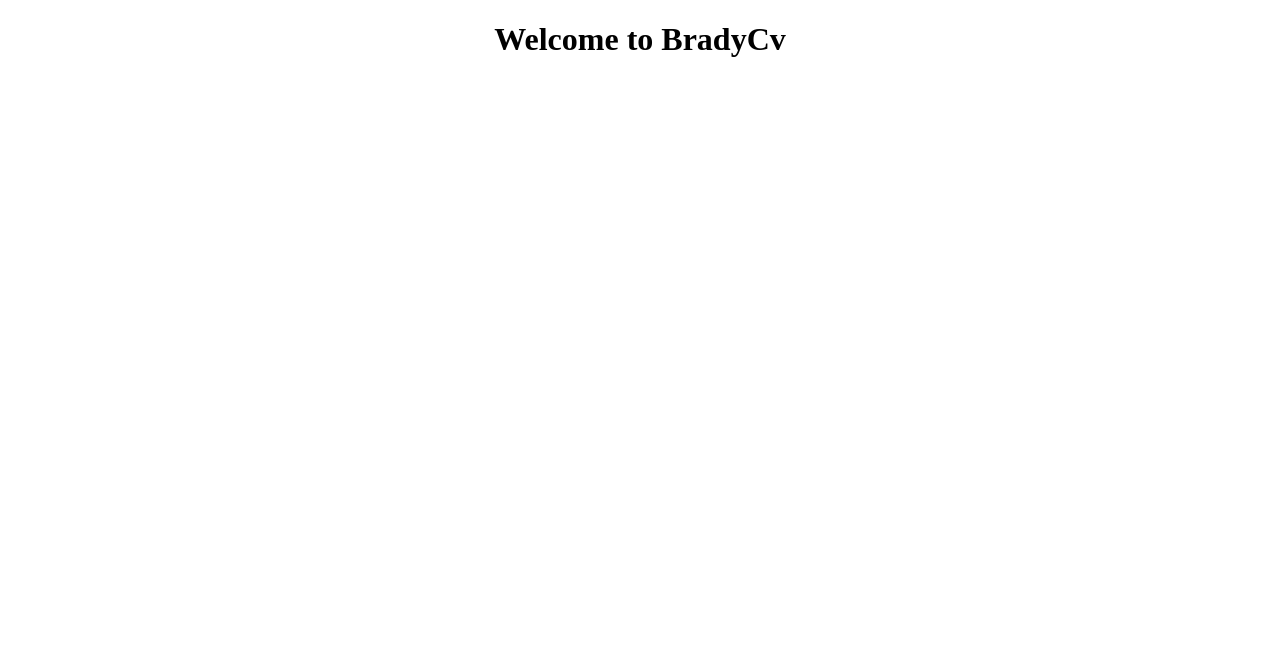
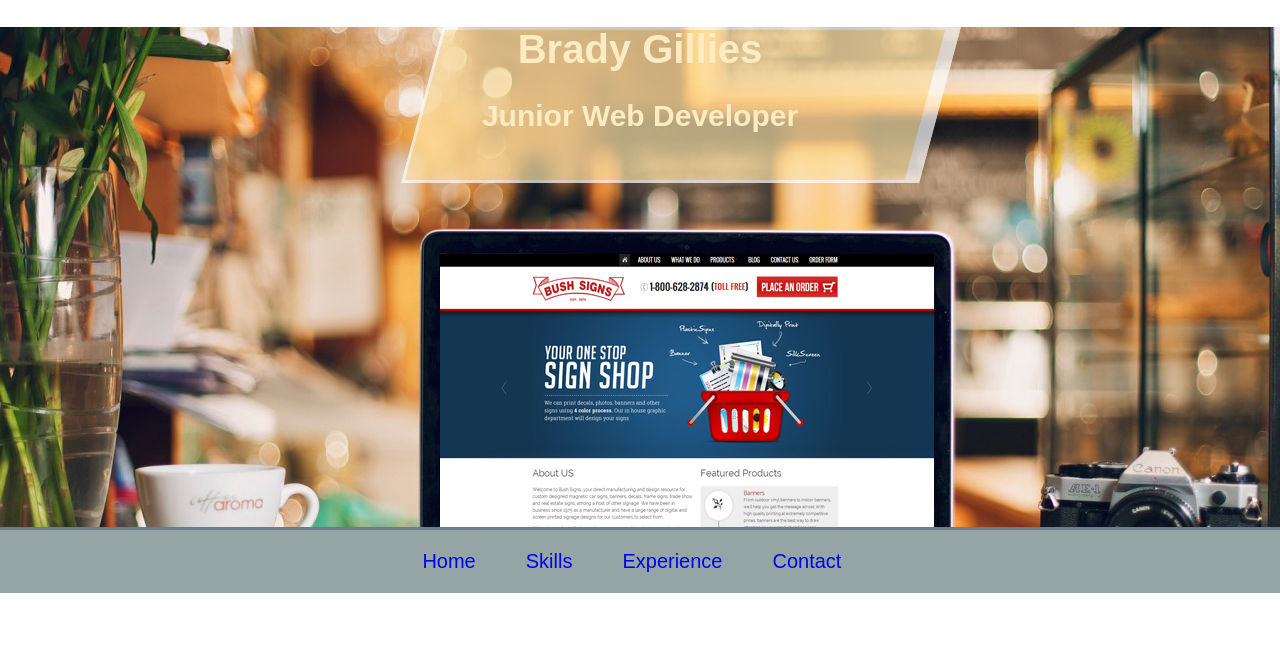
Before and after one commit to bradymat/bradyCv, a React app: page / in a window 1280 px wide. Built offline with nearby package versions, Linux system fonts and the light colour scheme.

Commit message:
playing with angled divs

```diff
--- a/components/app.js
+++ b/components/app.js
@@ -1,4 +1,5 @@
 import React, { Component } from 'react'
+import Navbar from './navbar'
 
 class App extends Component {
 
@@ -7,7 +8,12 @@ class App extends Component {
   }
 
   render () {
-    return <h1>Welcome to {this.props.name}</h1>
+
+    return (
+    <div>
+    <Navbar/>
+    <h1>Welcome to {this.props.name}</h1>
+    </div>)
   }
 
 }
--- /dev/null
+++ b/components/navbar.js
@@ -0,0 +1,20 @@
+import React from 'react'
+
+const Navbar = (props) => {
+  return (
+    <div>
+      <div className='bannerImage'>
+        <div className='image'></div>
+        <div className='name'></div>
+        <div className='nameText'><h1>Brady Gillies</h1><h2>Junior Web Developer</h2></div>
+      </div>
+      <div className='navbar'>
+        <div className='navButton'><a href='#'>Home</a></div>
+        <div className='navButton'><a href='#'>Skills</a></div>
+        <div className='navButton'><a href='#'>Experience</a></div>
+        <div className='navButton'><a href='#'>Contact</a></div>
+      </div>
+    </div>)
+}
+
+export default Navbar
--- a/index.css
+++ b/index.css
@@ -1,3 +1,47 @@
+body{
+  margin: 0 0 0 0;
+  padding: 0 0 0 0;
+}
 main {
+  font-family: arial;
+  font-weight: 300;
+  font-size: 20px;
   text-align: center;
+  color: white;
 }
+a{
+  text-decoration: none;
+}
+.bannerImage{
+  height: 500px;
+  width: 100%;
+  object-fit: scale-down;
+  background-image: url('public/images/macbookdesk.jpg');
+  /*-webkit-clip-path: polygon(0 0, 1600px 13%, 1600px 87%, 0 100%);*/
+}
+.name{
+  height: 150px;
+  width: 500px;
+  position: absolute;
+  border: 3px solid white;
+  border-right: 15px solid white;
+  margin: 0 33vw 0 33vw;
+  transform-origin: left;
+  transform: skewX(-15deg);
+  background-color: #FDE3A7;
+  opacity: 0.7;
+  z-index: 1
+}
+.nameText{
+  z-index: 50;
+}
+.navbar{
+  display: flex;
+  padding: 20px 33vw 20px 33vw;
+  background-color: #95A5A6;
+  border-top: 3px solid #6C7A89;
+  align-items: center;
+}
+.navButton{
+  margin-right: 50px;
+}
```
Also changed, not shown: public/images/cvbanner.jpg (added), public/images/macbookdesk.jpg (added).
